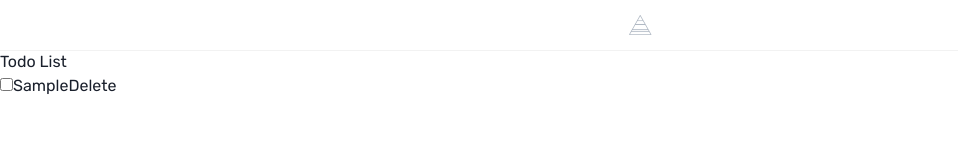
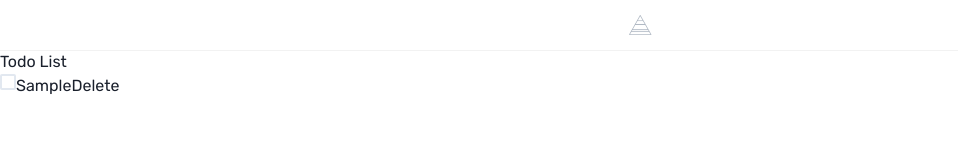
Before and after one commit to tonybonki/react-todo-list, a React (Vite) app in the folder react-todo-list/: page / in a window 1280 px wide. Both pictures are taken after typing "Sample" into the empty fields and a click on the button "Add". Shown: the top 164 px of the page, without its empty margins (0-958 px from the left). Built offline with nearby package versions, Linux system fonts and the light colour scheme.

Commit message:
Styled todolist items

```diff
--- a/react-todo-list/src/components/TodoItem.jsx
+++ b/react-todo-list/src/components/TodoItem.jsx
@@ -1,17 +1,20 @@
+
+import { Checkbox } from "@chakra-ui/react";
+
 export function TodoItem({ completed, id, title, toggleTodo, deleteTodo }) {
   return (
     <li>
       <label>
-        <input
-          type="checkbox"
-          checked={completed}
-          onChange={e => toggleTodo(id, e.target.checked)}
+        <Checkbox
+          isChecked={completed}
+          onChange={(e) => toggleTodo(id, e.target.checked)}
         />
+
         {title}
       </label>
       <button onClick={() => deleteTodo(id)} className="btn btn-danger">
         Delete
       </button>
     </li>
-  )
+  );
 }
```
